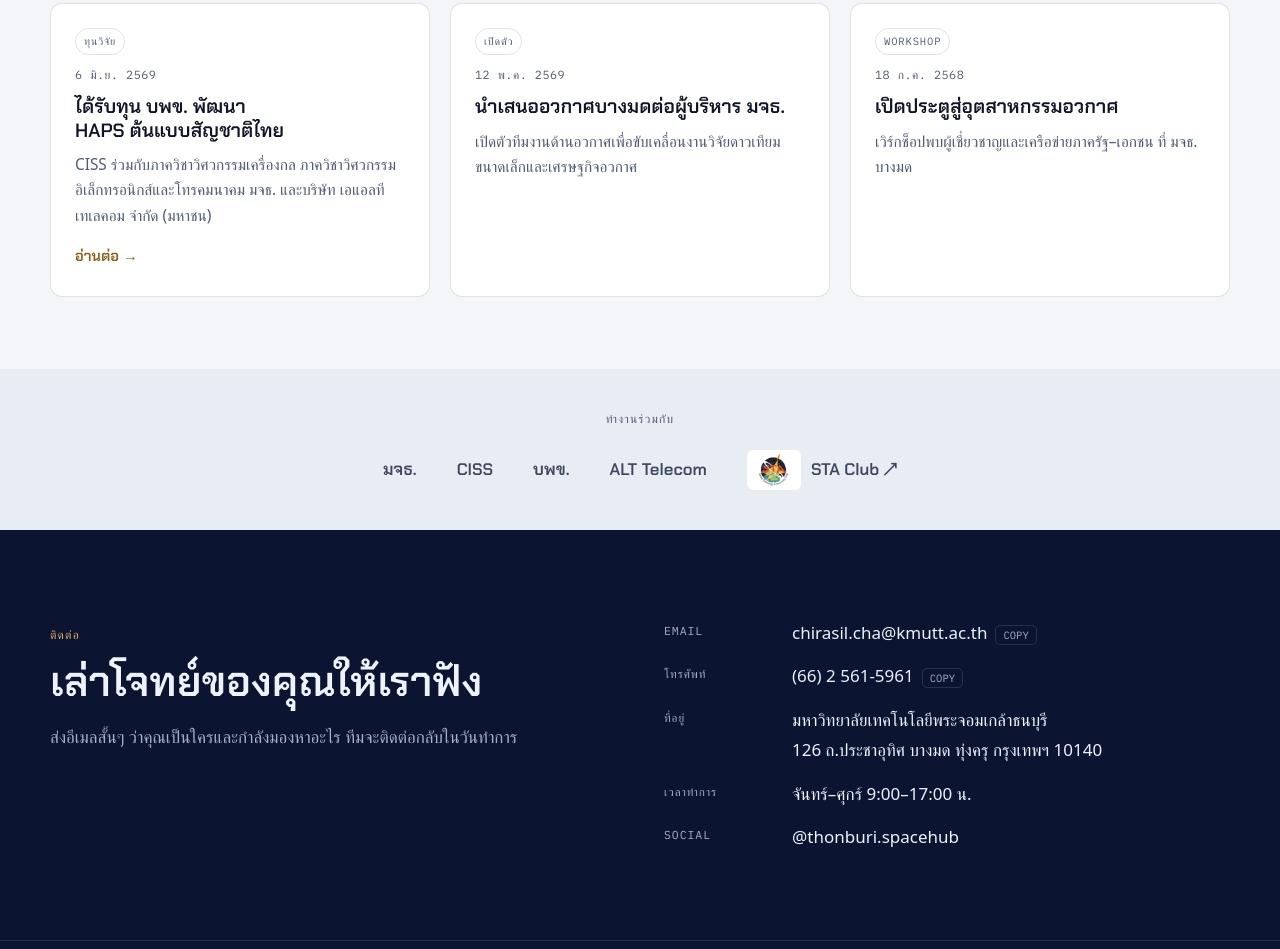
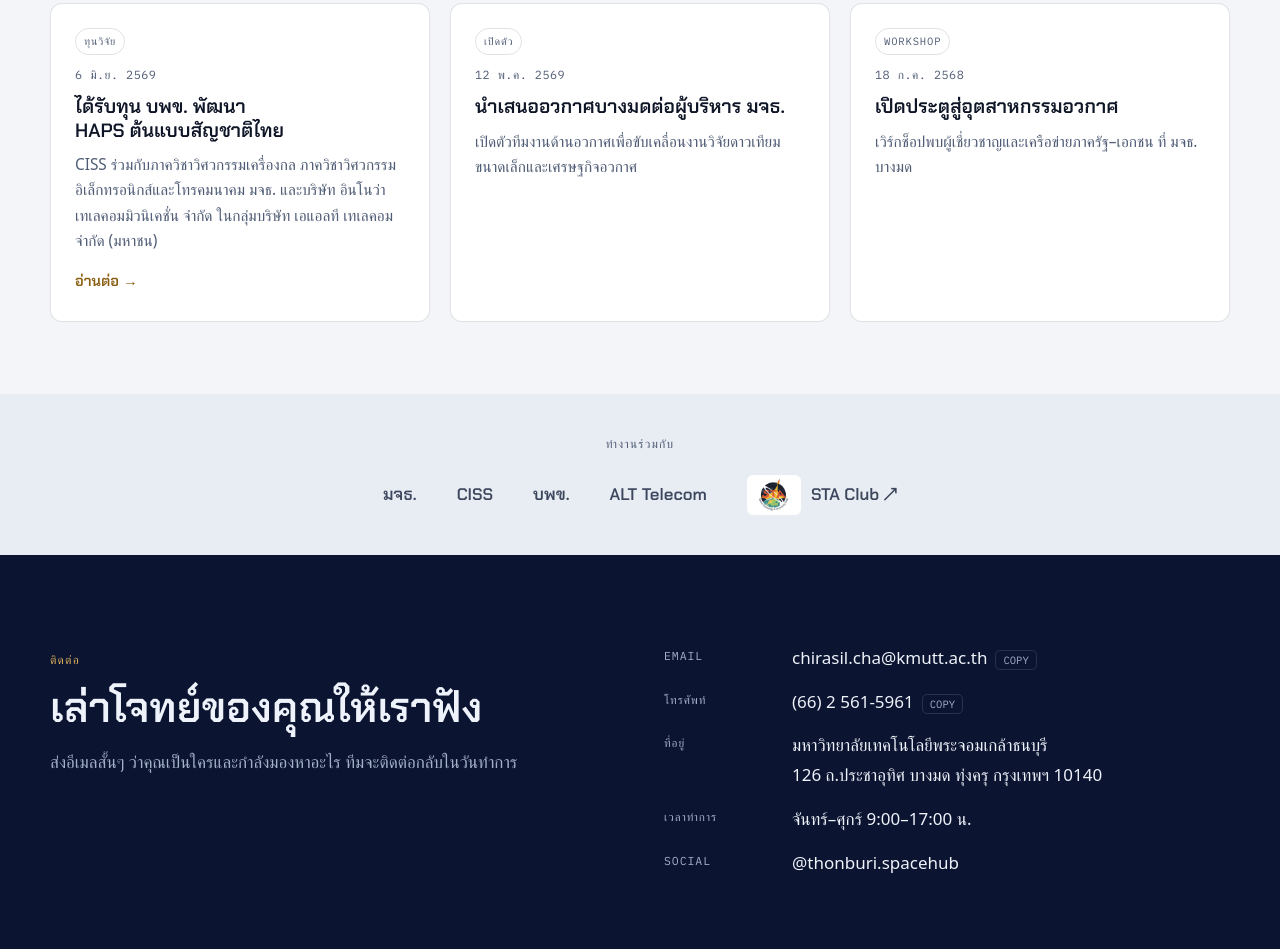
Before and after one commit to chirasil/thonburi-space, a plain HTML site: page index.html in a window 1280 px wide. Shown: the part 7226-8175 px from the top of the page. Drawn offline with Linux system fonts and the light colour scheme; no server answers; a web font is replaced by a local one.

Commit message:
Home: fallback news text names Innova Telecommunication

```diff
--- a/index.html
+++ b/index.html
@@ -532,7 +532,7 @@ footer small{display:block;color:var(--dim);font-size:.76rem;margin-top:8px;line
         <span class="tag" data-th="ทุนวิจัย" data-en="Grant">ทุนวิจัย</span>
         <time datetime="2026-06-06" data-th="6 มิ.ย. 2569" data-en="6 Jun 2026">6 มิ.ย. 2569</time>
         <h3 data-th="ได้รับทุน บพข. พัฒนา HAPS ต้นแบบสัญชาติไทย" data-en="PMUC funds a Thai-built HAPS prototype">ได้รับทุน บพข. พัฒนา HAPS ต้นแบบสัญชาติไทย</h3>
-        <p data-th="CISS ร่วมกับภาควิชาวิศวกรรมเครื่องกล ภาควิชาวิศวกรรมอิเล็กทรอนิกส์และโทรคมนาคม มจธ. และบริษัท เอแอลที เทเลคอม จำกัด (มหาชน)" data-en="CISS with KMUTT's Mechanical and Electronic and Telecommunication Engineering departments and ALT Telecom.">CISS ร่วมกับภาควิชาวิศวกรรมเครื่องกล ภาควิชาวิศวกรรมอิเล็กทรอนิกส์และโทรคมนาคม มจธ. และบริษัท เอแอลที เทเลคอม จำกัด (มหาชน)</p>
+        <p data-th="CISS ร่วมกับภาควิชาวิศวกรรมเครื่องกล ภาควิชาวิศวกรรมอิเล็กทรอนิกส์และโทรคมนาคม มจธ. และบริษัท อินโนว่า เทเลคอมมิวนิเคชั่น จำกัด ในกลุ่มบริษัท เอแอลที เทเลคอม จำกัด (มหาชน)" data-en="CISS with KMUTT's Mechanical and Electronic and Telecommunication Engineering departments and Innova Telecommunication, an ALT Telecom group company.">CISS ร่วมกับภาควิชาวิศวกรรมเครื่องกล ภาควิชาวิศวกรรมอิเล็กทรอนิกส์และโทรคมนาคม มจธ. และบริษัท อินโนว่า เทเลคอมมิวนิเคชั่น จำกัด ในกลุ่มบริษัท เอแอลที เทเลคอม จำกัด (มหาชน)</p>
         <a class="nmore" href="haps-grant.html" data-th="อ่านต่อ →" data-en="Read more →">อ่านต่อ →</a>
       </article>
       <article>
```
